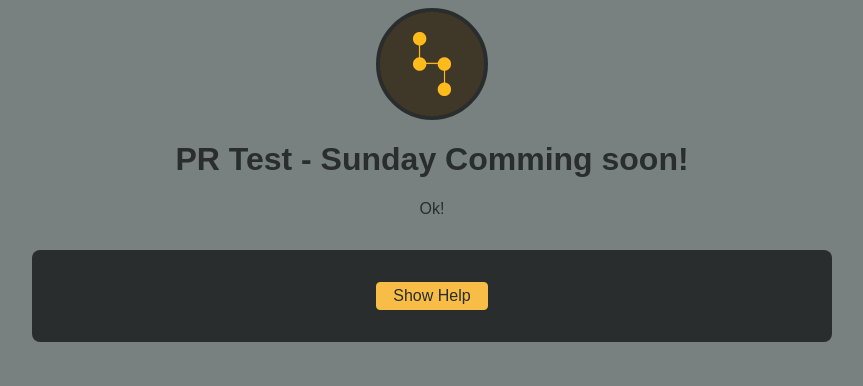
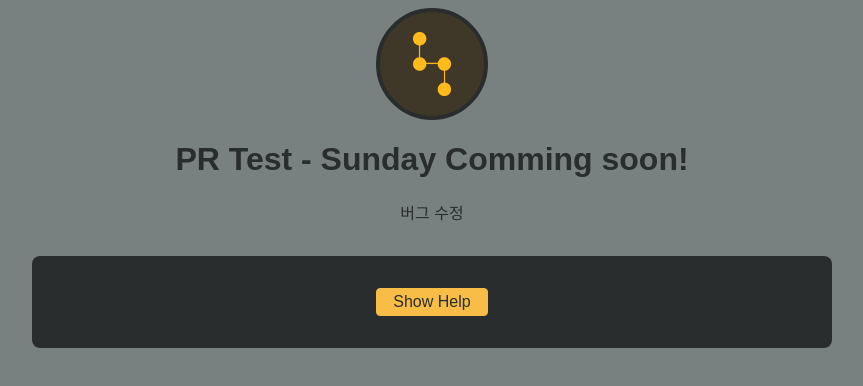
Before and after one commit to the-juliet/github-problems, a React (Vite) app: page / in a window 1280 px wide. Shown: the top 386 px of the page, without its empty margins (208-1071 px from the left). Built offline with nearby package versions, Linux system fonts and the light colour scheme.

Commit message:
버그  수정

```diff
--- a/src/App.jsx
+++ b/src/App.jsx
@@ -9,7 +9,7 @@ function App() {
           <img src={logo} />
         </div>
         <h1>PR Test - Sunday Comming soon! </h1>
-        <p>Ok! </p>
+        <p>버그 수정 </p>
       </header>
       <MainContent />
     </>
```
